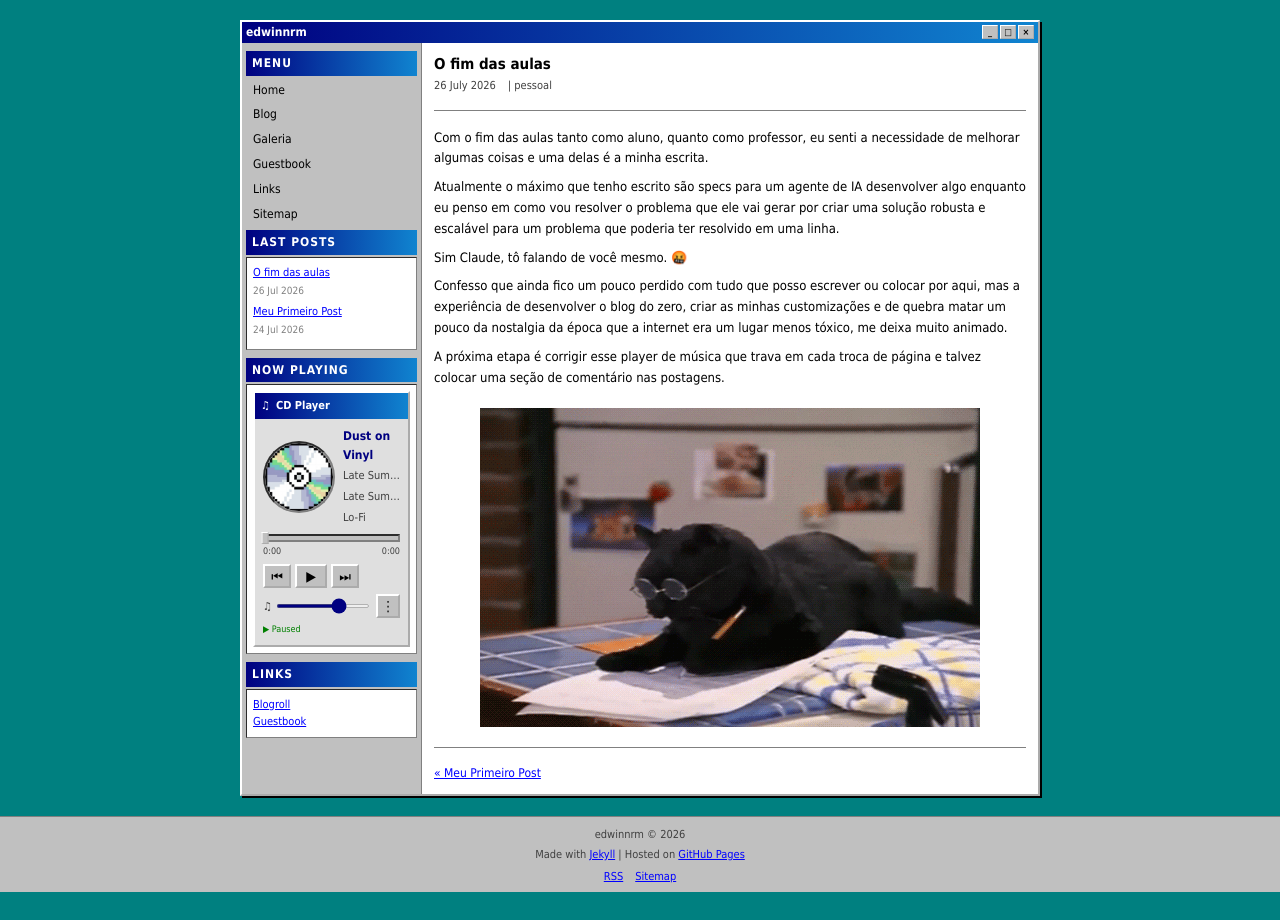
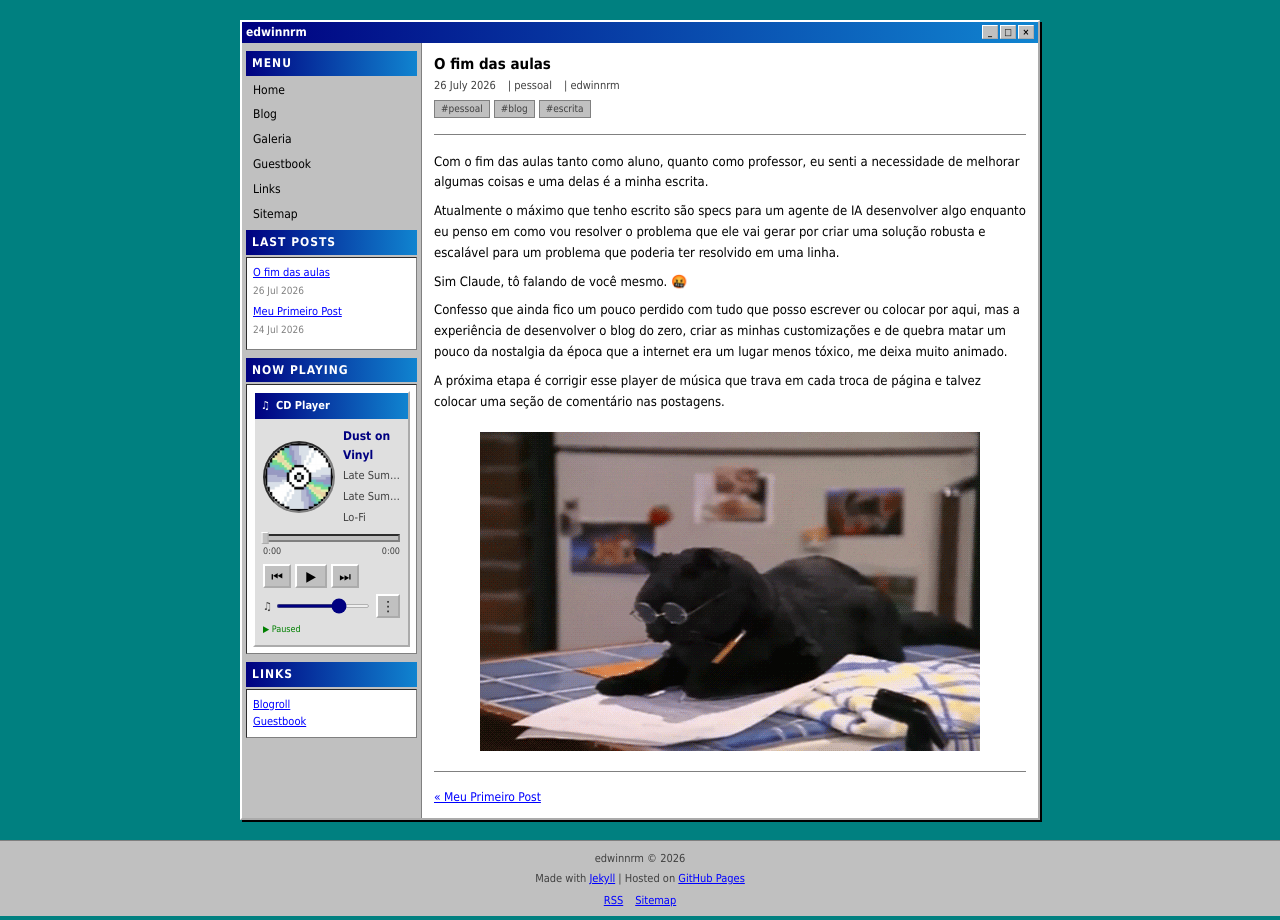
Before and after one commit to EdwinNRM/Blog, a Jekyll site: the page built from _posts/2026-07-26-o-fim-das-aulas.md, in a window 1280 px wide. Built offline with Jekyll 4.4.1, drawn with Linux system fonts in a browser that asks for light colours.

Commit message:
Add tags and author to post

```diff
--- a/_posts/2026-07-26-o-fim-das-aulas.md
+++ b/_posts/2026-07-26-o-fim-das-aulas.md
@@ -3,6 +3,8 @@ layout: post
 title: "O fim das aulas"
 date: 2026-07-26
 categories: [pessoal]
+tags: [pessoal, blog, escrita]
+author: edwinnrm
 ---
 
 Com o fim das aulas tanto como aluno, quanto como professor, eu senti a necessidade de melhorar algumas coisas e uma delas é a minha escrita.
```
